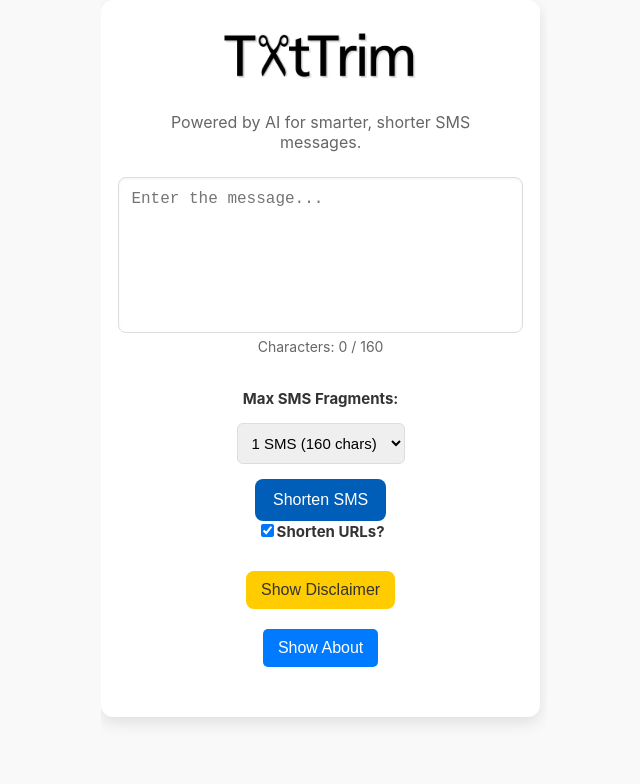
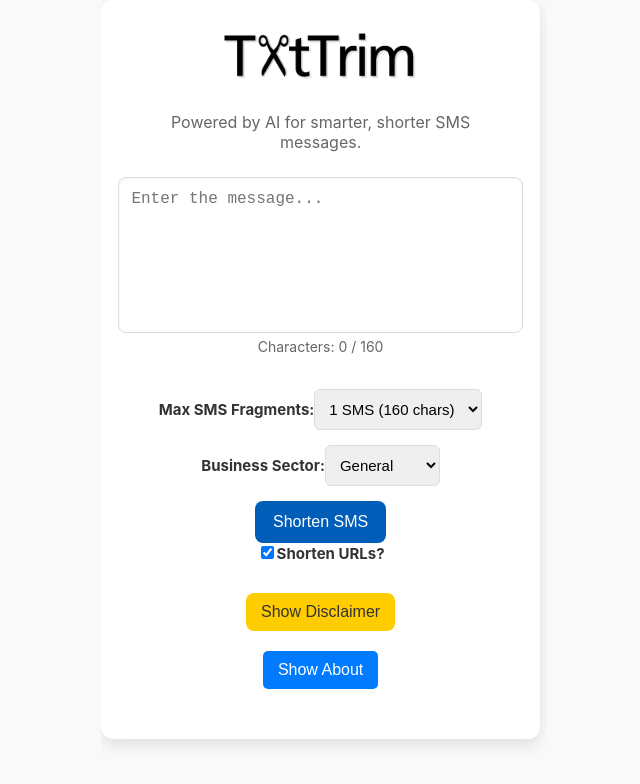
Before and after one commit to JLHITS/txttrim-FE, a React (Create React App) app: page / in a window 1280 px wide. Shown: the top 784 px of the page, without its empty margins (316-956 px from the left). Built offline with nearby package versions, Linux system fonts and the light colour scheme; no server answers.

Commit message:
added business sector

```diff
--- a/src/App.css
+++ b/src/App.css
@@ -28,6 +28,20 @@
   color: #61dafb;
 }
 
+.controls {
+  display: flex;
+  flex-direction: column;
+  align-items: flex-start;
+  gap: 10px;
+}
+
+.control-group {
+  display: flex;
+  align-items: center;
+  gap: 10px;
+}
+
+
 @keyframes App-logo-spin {
   from {
     transform: rotate(0deg);
--- a/src/App.js
+++ b/src/App.js
@@ -19,7 +19,7 @@ function App() {
   const [charCount, setCharCount] = useState(0);
   const [showAbout, setShowAbout] = useState(false);
   const [shortenUrls, setShortenUrls] = useState(true);
-
+  const [businessSector, setBusinessSector] = useState("General");
 
 
 
@@ -35,6 +35,14 @@ function App() {
       .then((res) => res.json())
       .then((data) => setStats(data))
       .catch((error) => console.error("Error fetching stats:", error));
+  }, []);
+
+  useEffect(() => { // For local storage of settings for drop down boxes
+  const storedSector = localStorage.getItem("preferredSector");
+  const storedMaxChars = localStorage.getItem("preferredMaxChars");
+
+  if (storedSector) setBusinessSector(storedSector);
+  if (storedMaxChars) setMaxChars(Number(storedMaxChars));
 }, []);
 
   const handleShorten = async () => {
@@ -60,7 +68,12 @@ function App() {
         headers: {
           "Content-Type": "application/json",
         },
-        body: JSON.stringify({ text, max_chars: maxChars, shorten_urls: shortenUrls }),
+        body: JSON.stringify({
+		  text,
+		  max_chars: maxChars,
+		  shorten_urls: shortenUrls,
+		  business_sector: businessSector
+		}),
       });
 
       const data = await res.json();
@@ -136,29 +149,59 @@ function App() {
       {errorMessage && <p className="error-message">{errorMessage}</p>}
 
 			  <div className="controls">
+		  <div className="control-group">
 			<label>Max SMS Fragments:</label>
 			<select
 			  value={maxChars}
 				onChange={(e) => {
-            setMaxChars(Number(e.target.value));
+				  const value = Number(e.target.value);
+				  setMaxChars(value);
+				  localStorage.setItem("preferredMaxChars", value);
 
-            // ✅ Google Analytics Event: User changed max SMS fragments
 				  ReactGA.event({
 					category: "User",
 					action: "Changed Max SMS Fragments",
 					label: `Set to ${e.target.value} characters`,
 				  });
 				}}
+
 			>
-
 			  <option value={160}>1 SMS (160 chars)</option>
 			  <option value={320}>2 SMS (320 chars)</option>
 			  <option value={480}>3 SMS (480 chars)</option>
 			</select>
+		  </div>
+
+		  <div className="control-group">
+			<label>Business Sector:</label>
+			<select
+			  value={businessSector}
+			  onChange={(e) => {
+				  const value = e.target.value;
+				  setBusinessSector(value);
+				  localStorage.setItem("preferredSector", value);
+
+				  ReactGA.event({
+					category: "User",
+					action: "Changed Business Sector",
+					label: value,
+				  });
+				}}
+			>
+			  <option value="General">General</option>
+			  <option value="Healthcare">Healthcare</option>
+			  <option value="Retail">Retail</option>
+			  <option value="Finance">Finance</option>
+			  <option value="Education">Education</option>
+			  <option value="Legal">Legal</option>
+			</select>
+		  </div>
+
 		  <button onClick={handleShorten} disabled={loading || !text.trim()}>
 			{loading ? "Shortening..." : "Shorten SMS"}
 		  </button>
 		</div>
+
 		<div className="checkbox-container">
 			  <label>
 				<input
@@ -254,6 +297,18 @@ function App() {
 				whilst preserving clarity and meaning. It was developed to help businesses
 				save costs on SMS communication.
 			  </p>
+
+			  <p>
+				You can choose a Business Sector before shortening a message. This tells the AI to adjust the tone and phrasing based on the sector’s communication style. For example:
+			  </p>
+			  <ul>
+				<li>🏥 <strong>Healthcare</strong>: Empathetic, professional, patient-friendly</li>
+				<li>🛍️ <strong>Retail</strong>: Friendly, upbeat, promotional</li>
+				<li>💼 <strong>Finance</strong>: Clear, trustworthy, regulation-aware</li>
+				<li>🎓 <strong>Education</strong>: Supportive, informative, encouraging</li>
+				<li>⚖️ <strong>Legal</strong>: Formal, precise, careful with language</li>
+				<li>🌐 <strong>General</strong>: Neutral and universal tone for any audience</li>
+			  </ul>
 			  <p>
 				TxtTrim is <strong>fully open-source</strong>. You can explore and contribute
 				to the project:
```
Lines whose indentation alone changed are shown as unchanged.
